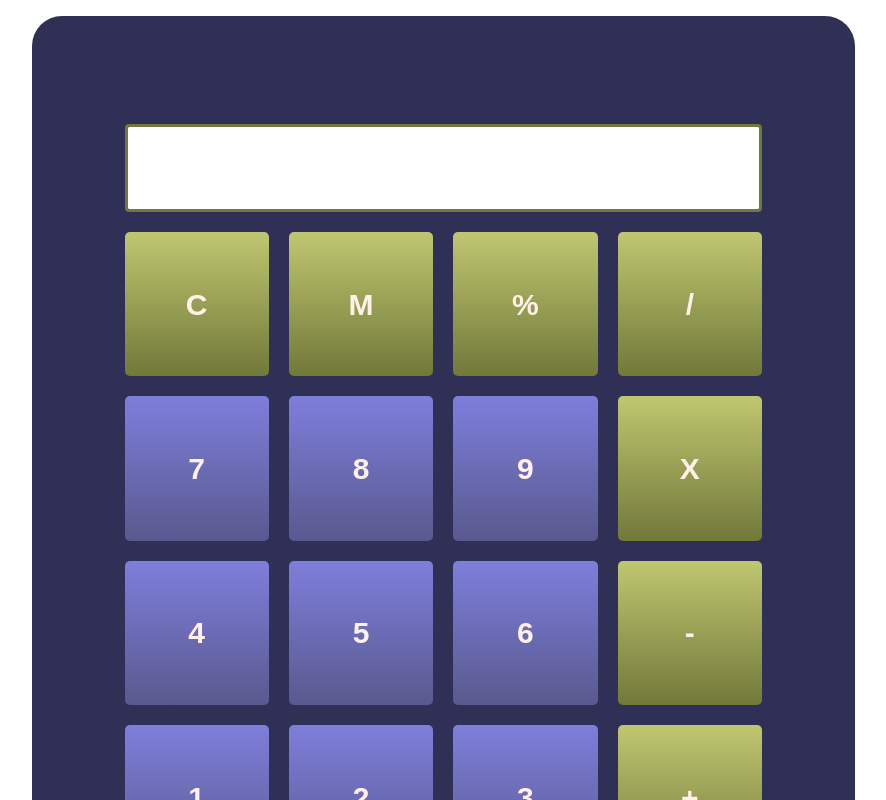
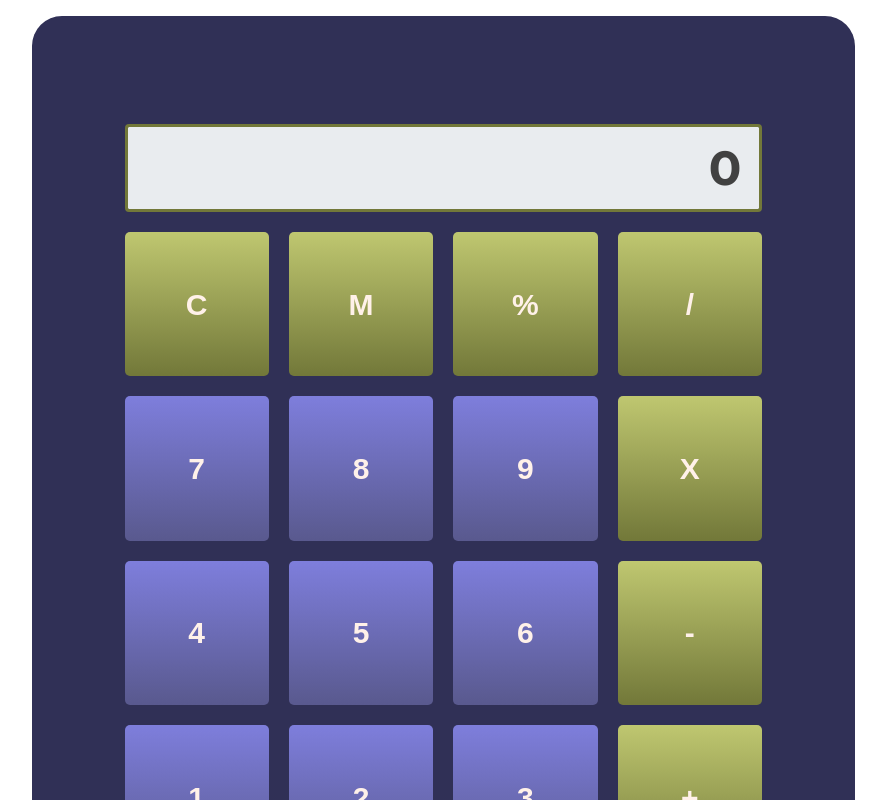
Before and after one commit to MoW187/Calculator, a React (Create React App) app: page / in a window 1280 px wide. Shown: the top 800 px of the page, without its empty margins (339-1225 px from the left). Built offline with nearby package versions, Linux system fonts and the light colour scheme; the HTML template or start-up script is replaced by a standard one; a web font is replaced by a local one.

Commit message:
Keyboard numeric pressing is working

```diff
--- a/src/App.js
+++ b/src/App.js
@@ -1,17 +1,51 @@
-import React from 'react';
+import React, { useRef, useEffect, useState, useCallback } from 'react';
 import CalculatorButton from './components/CalculatorButton';
 import CalculatorScreen from './components/CalculatorScreen';
 import { Container, Row, Col } from 'react-bootstrap';
 
 import './App.scss'
 
-const App = () => (
+const App = () => {
+  const inputReference = useRef(null);
+  const [inputNumber, setInputNumber] = useState('');
+
+  const handleKeyPress = useCallback((evt) => {
+    if(isFinite(evt.key) && inputNumber.length < 11) {
+      setInputNumber(inputNumber + evt.key);
+    } else {
+      switch(evt.key) {
+        case 'c':
+        case 'Backspace':
+          setInputNumber(inputNumber.slice(0, -1));
+          break;
+        case '.':
+        case ',':
+          setInputNumber(inputNumber + '.');
+        default:
+          // code block
+      }
+    }
+  }, [inputNumber]);
+
+  useEffect(() => {
+    console.log(inputNumber);
+  }, [inputNumber]);
+
+  useEffect(() => {
+    window.addEventListener("keydown", handleKeyPress);
+
+    return () => {
+      window.removeEventListener("keydown", handleKeyPress);
+    };
+  }, [handleKeyPress]);
+
+  return (
     <Container className="p-3">
       <Row>
         <Col xs={{offset: 3}}>
           <div className='calculator-panel'>
             <Row xs={1}>
-            <CalculatorScreen />
+              <CalculatorScreen value={inputNumber} inputReference={inputReference} />
             </Row>
             <Row xs={4}>
               <CalculatorButton text="C" color="gold" />
@@ -39,6 +73,7 @@ const App = () => (
         </Col>
       </Row>
     </Container>
-);
+  )
+};
 
 export default App;
--- a/src/components/CalculatorScreen.js
+++ b/src/components/CalculatorScreen.js
@@ -3,10 +3,17 @@ import { Form, Col } from 'react-bootstrap';
 
 import './CalculatorScreen.scss';
 
-const CalculatorScreen = () => {
+const CalculatorScreen = (props) => {
+    const {inputReference, value} = props;
+
     return (
         <Col className="calculator-grid-item">
-            <Form.Control id="calculator-screen" />
+            <Form.Control
+                readOnly
+                id="calculator-screen"
+                ref={inputReference}
+                value={new Intl.NumberFormat("hu-HU", {roundingPriority: 'morePrecision'}).format(value)}
+            />
         </Col>
     )
 }
```
Lines whose indentation alone changed are shown as unchanged.
